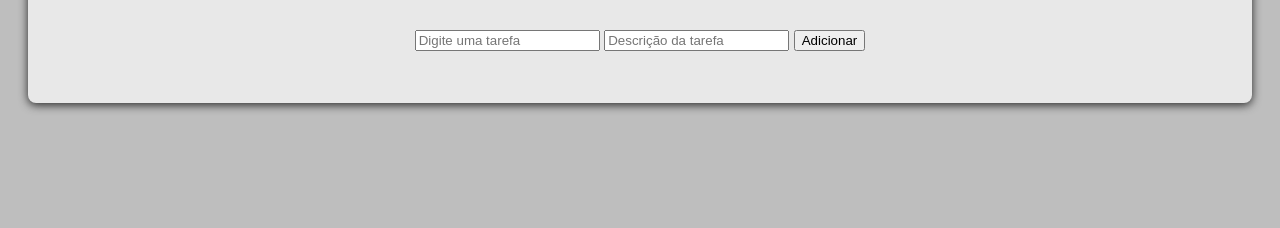
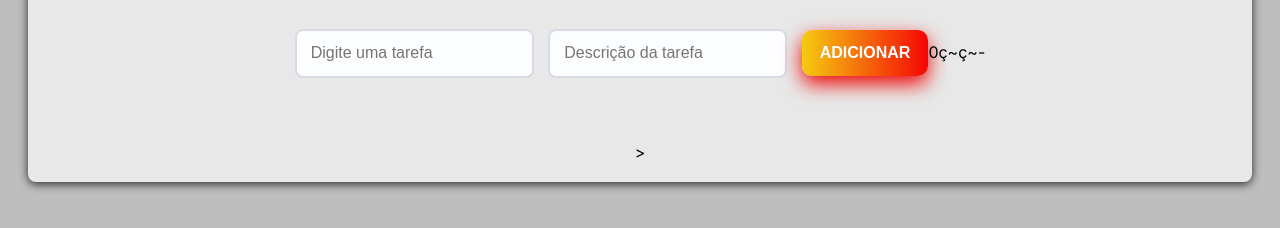
Before and after one commit to bielotalentoso/gerenciador-de-tarefas, a plain HTML site: page index.html in a window 1280 px wide. Shown: the part 182-410 px from the top of the page. Drawn offline with Linux system fonts and the light colour scheme.

Commit message:
Arquivo javaScript criado

```diff
--- a/index.html
+++ b/index.html
@@ -13,12 +13,14 @@
     <div class="container">
     <h1>Gerenciador de Tarefas</h1>
 
-    <form id="tasks-form">
+    <form id="task-form">
         <input type="text" placeholder="Digite uma tarefa" required>
         <input type="text" placeholder="Descrição da tarefa">
-        <button>Adicionar</button>
+        <button>ADICIONAR</button>0ç~ç~-
+
     </form>
     <ul id="task-list"></ul>
+    <script src="script.js"></script>>
     </div>
 </body>
 </html>
--- /dev/null
+++ b/script.js
@@ -0,0 +1,33 @@
+const apiUrl = "http://localhost:3000/tasks";
+
+
+const form = document.getElementById("task-form")
+const  taskList = document.getElementById("task-list");
+
+
+form.addEventListener("submit", async(e) => {
+    e.preventDefault();
+
+    const title = document.getElementById("title").value;
+    const description = document.getElementById("description").value;
+
+    try{
+        const res = await fetch(apiUrl, {
+            method: "Post",
+            headers: {"Content-Type" : "application/json"},
+            body: JSON.stringify({title, description})
+        });
+
+        if(!res.ok) throw new Error("Erro ao adicionar tarefa")
+
+            const task = await res.json();
+            form.reset();
+            addTaskToUl(task);
+    } catch(err) {
+        alert("Erro ao salvar tarefa:" + err.message);
+    }
+} );
+
+function assTaskToUl(task) {
+
+}
--- a/style.css
+++ b/style.css
@@ -22,3 +22,42 @@ body{
 h1{
     font-size: 3em;
 }
+
+form{
+    margin-bottom: 20px;
+}
+
+input{
+    margin-right: 10px;
+    padding: 10px;
+}
+
+#task-form input{
+    box-sizing: border-box;
+    padding: 12px 14px;
+    font-size: 16px;
+    line-height: 1.3;
+    margin-bottom: 12px;
+    border: 2px solid #d6dbe6;
+    border-radius: 8px;
+    background: #fcfdff;
+}
+
+#task-form input:focus{
+    outline: none;
+    border-color: #63c07a;
+    box-shadow: 0 6px 18px rgba(99, 192, 122, 0.5);
+}
+
+#task-form button{
+    display: inline-block;
+    padding: 14px 18px;
+    font-size: 16px;
+    font-weight: 600;
+    color: #ffffff;
+    background: linear-gradient(90deg, #f5cb0f 0%, #f50606 100%);
+    border: none;
+    border-radius: 10px;
+    cursor: pointer;
+    box-shadow: 0 8px 20px rgb(238, 5, 5)
+}
```
